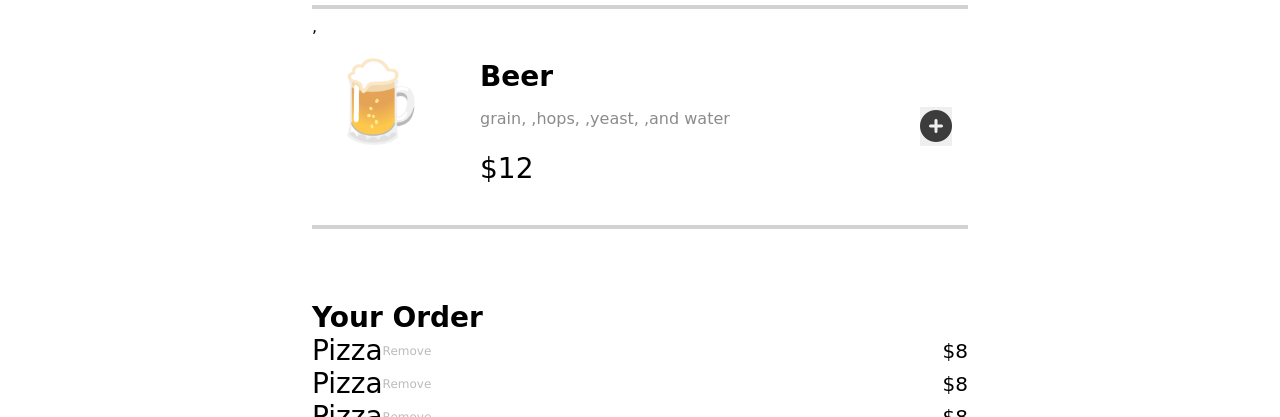
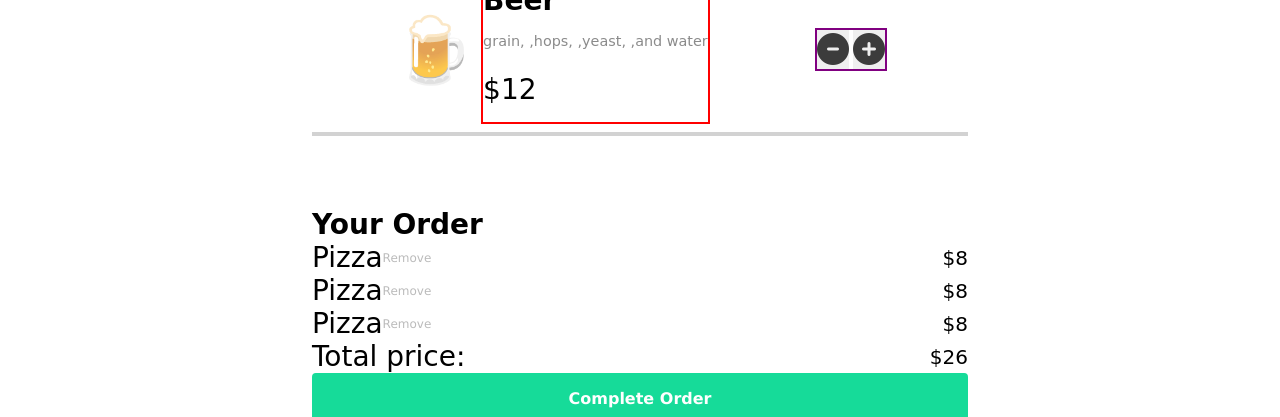
Before and after one commit to Pharma2022/restaurant-order-app, a website built with Vite: page index.html in a window 1280 px wide. Shown: the part 724-1141 px from the top of the page. Built offline with nearby package versions, Linux system fonts and the light colour scheme; a web font is replaced by a local one.

Commit message:
refactored menu to include remove button

```diff
--- a/render.js
+++ b/render.js
@@ -15,19 +15,22 @@ document.addEventListener('click',(e)=>{
 })
 
 const addItem=(ID)=>{
-    console.log(menuArray)
-    console.log(ID)
-    // const targetMenuFood=targetFood(ID,menuArray)
-    // console.log(targetMenuFood)
-    // const {name,price}=targetMenuFood
-    // const targetOrderFood=targetFood(ID,ordersArr)
 
-    // if (!targetOrderFood){
-    //     ordersArr.push({name,price,count:0})
-    // } else{
-    //     targetOrderFood.count++
-    // }
-    // console.log(ordersArr)
+
+    const targetMenuFood=targetFood(ID,menuArray)
+
+    const {name,price,id,type}=targetMenuFood
+    const targetOrderFood=targetFood(ID,ordersArr)
+
+    if (!targetOrderFood){
+
+        const orderObj={name,price,id,type,count:1}
+        ordersArr.push(orderObj)
+    } else{
+        targetOrderFood.count++
+    }
+    console.log(targetMenuFood)
+    console.log(ordersArr)
 }
 
 export const renderMenu=()=>menu.innerHTML=`<div class="menu-item-wrapper flex-col">${
@@ -36,9 +39,10 @@ export const renderMenu=()=>menu.innerHTML=`<div class="menu-item-wrapper flex-c
         ingredients,
         price,
         emoji,
+        id,
         type,})=>
-            `<div class="menu-item space-between flex-row">
-            <div class="menu-content-wrapper flex-row">
+            `<div class="menu-item  flex-row  align-center space-around">
+                <div class="menu-content-wrapper flex-row align-center">
                         <div class="menu-food-emoji">
                                 ${emoji}
                         </div>
@@ -50,11 +54,16 @@ export const renderMenu=()=>menu.innerHTML=`<div class="menu-item-wrapper flex-c
                             <p class="menu-food-price">$${price}</p>
                         </div>
                 </div>
-            <div class="menu-button-wrapper">
-                <button class="menu-button"  >
-                    <i class="fa-solid fa-circle-plus" data-add=${nanoid()}>
+                <div class="menu-button-wrapper flex-row">
+                    <button class="menu-button space-around"  >
+                    <i class="fa-solid fa-circle-minus" data-remove=${id}>
                             </i>
                     </button>
+                    <button class="menu-button space-around"  >
+                    <i class="fa-solid fa-circle-plus" data-add=${id}>
+                            </i>
+                    </button>
+
                 </div>
         </div>
         <hr class="menu-hr"/>`
--- a/style.css
+++ b/style.css
@@ -47,6 +47,9 @@ button,input{
 .space-between{
   justify-content: space-between;
 }
+.space-around{
+  justify-content: space-around;
+}
 .justify-center{
   justify-content: center;
 }
@@ -66,6 +69,12 @@ button,input{
   .container{
       padding: 2rem;
       max-width: 45rem;
+  }
+  .menu-food-emoji{
+    font-size: 4.875rem;
+  }
+  .menu-food-ingredients{
+    font-size: 1rem;;
   }
 }
 
@@ -96,18 +105,20 @@ header{
 }
 .menu-food-emoji{
   font-family: var(--ff-inter);
-  font-size:4.875rem;
+  font-size:4rem;
   font-style: normal;
   font-weight: 400;
   opacity: 0.72;
   letter-spacing: -0.09838rem;
 }
+
+
 .menu-food-name{
   font-size: 1.75rem;
   color: var(--black-primary)
 }
 .menu-food-ingredients{
-  font-size: 1rem;
+  font-size: .9rem;
   color: var(--gray-400);
 }
 .menu-food-price{
@@ -241,21 +252,27 @@ header{
 
 }
 .menu-item{
-  padding: 1rem;
-  align-items: center;
 
-  gap:2rem;
+
+
+  width: 100%;
+  gap:1.5rem;
+  justify-content: space-evenly;
+}
+.menu-item>*{
+  max-width: 100%;
 }
 
 .menu-content-wrapper{
   /* padding: 1rem; */
 }
 .menu-content-food-wrapper{
-
+  border: 2px solid red;
+  min-width: 7.7rem;
 }
 .menu-food-emoji{
-  min-width: 7rem;
-  margin-right: 2.5rem;
+  min-width: 5.5rem;
+
 
 }
 .menu-food-name{
@@ -269,9 +286,13 @@ header{
    padding-block: 1rem;
 }
 .menu-button-wrapper{
+  border: 2px solid purple;
+  gap:.25rem;
+  justify-self: flex-start;
 
 }
 .menu-button{
+
 
 }
 
```
Also changed, not shown: .gitpod.yml (added). Lines whose indentation alone changed are shown as unchanged.
